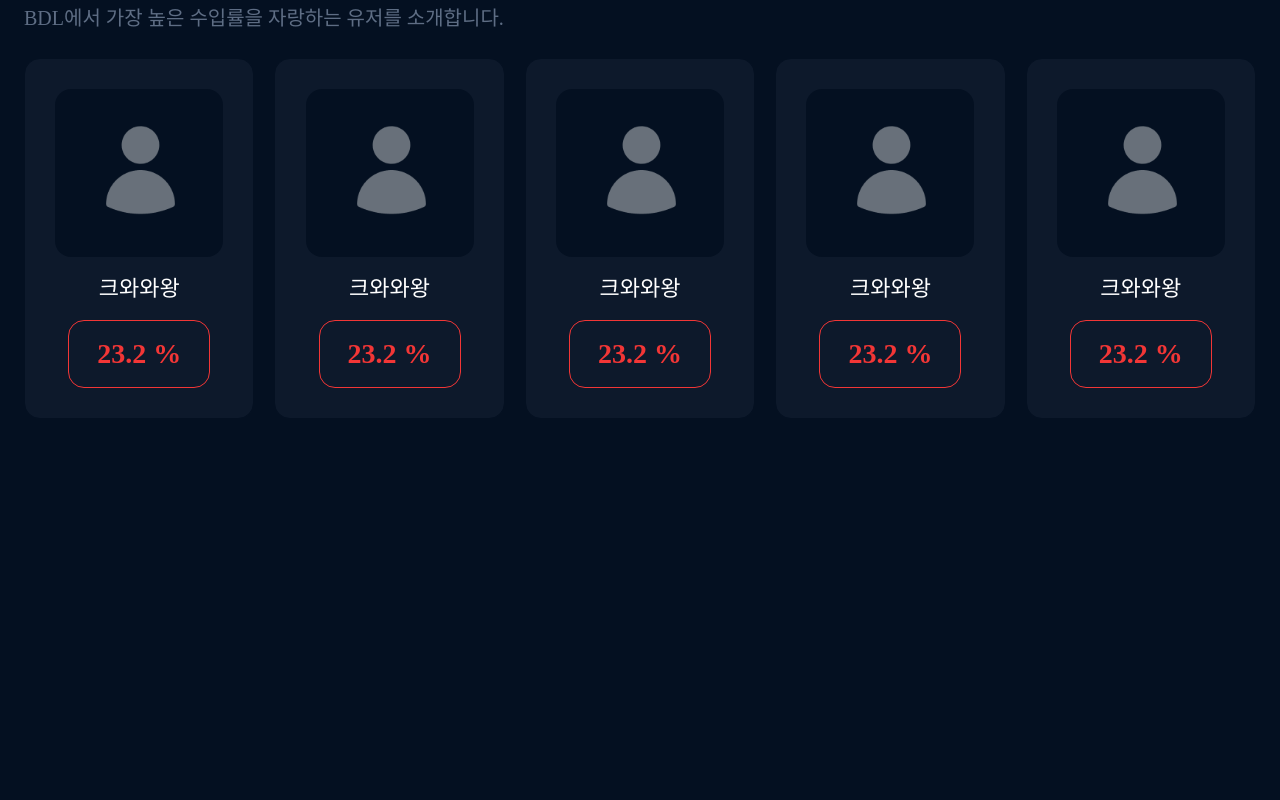
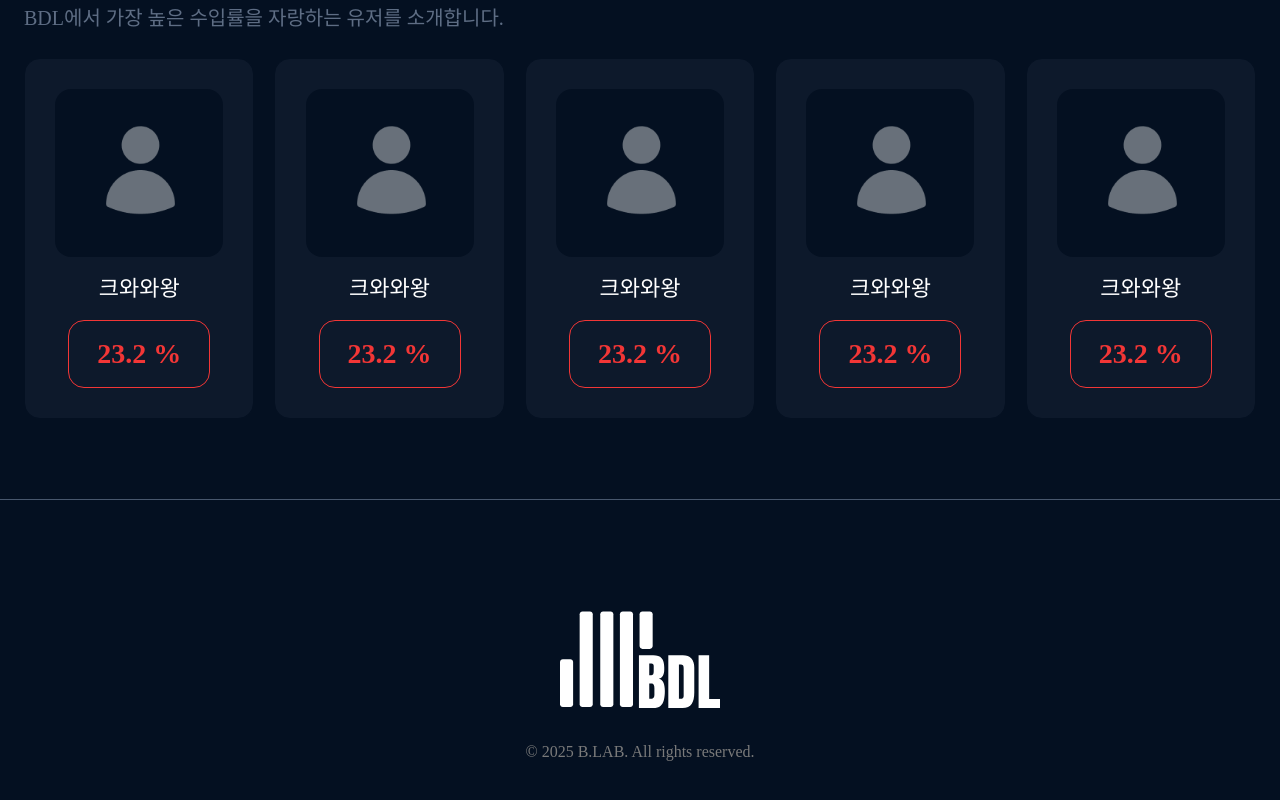
Before and after one commit to stitchzzang/BDL_PJT, a React (Vite) app: page / in a window 1280 px wide. Shown: the part 954-1754 px from the top of the page. Before the commit the page ends 1373 px from the top, so only its background shows below. Built offline with nearby package versions, Linux system fonts and the light colour scheme; no server answers; a web font is replaced by a local one.

Commit message:
feat: footer 추가 및 적용

```diff
--- /dev/null
+++ b/src/components/common/footer.tsx
@@ -0,0 +1,13 @@
+import { MainLogoIcon } from '@/components/common/icons';
+
+export const Footer = () => {
+  return (
+    <footer className="mt-20 flex flex-col items-center justify-center">
+      <hr className="w-full border-t border-[#48576D]" />
+      <div className="my-20 flex w-full flex-col items-center justify-center">
+        <MainLogoIcon className="h-40 w-40" color="white" />
+        <p className="text-[#7A7A7A]">© 2025 B.LAB. All rights reserved.</p>
+      </div>
+    </footer>
+  );
+};
--- a/src/layouts/MainLayout.tsx
+++ b/src/layouts/MainLayout.tsx
@@ -1,5 +1,6 @@
 import { Outlet } from 'react-router-dom';
 
+import { Footer } from '@/components/common/footer';
 import { NavBar } from '@/components/common/nav-bar';
 import { useResetAlgorithmLabStore } from '@/store/useAlgorithmLabStore';
 
@@ -13,6 +14,7 @@ export const MainLayout = () => {
       <main className="flex-1">
         <Outlet />
       </main>
+      <Footer />
     </div>
   );
 };
```
